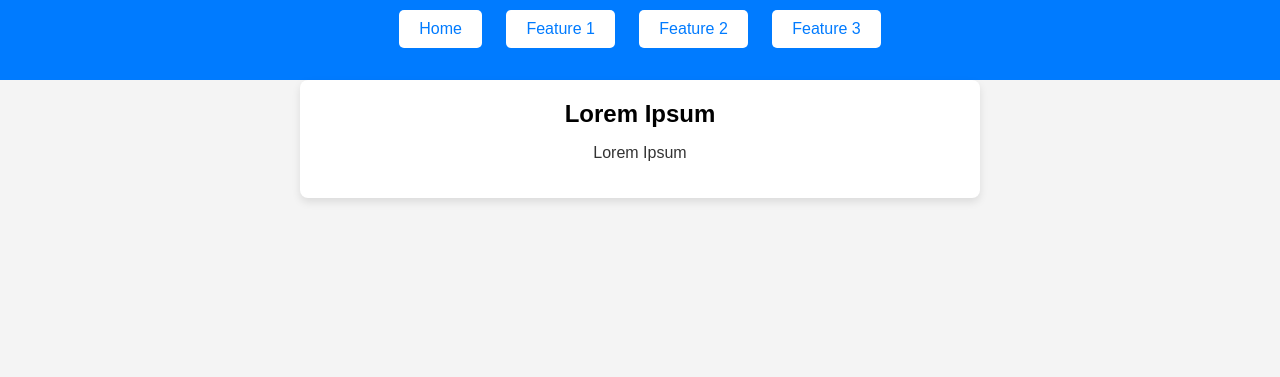
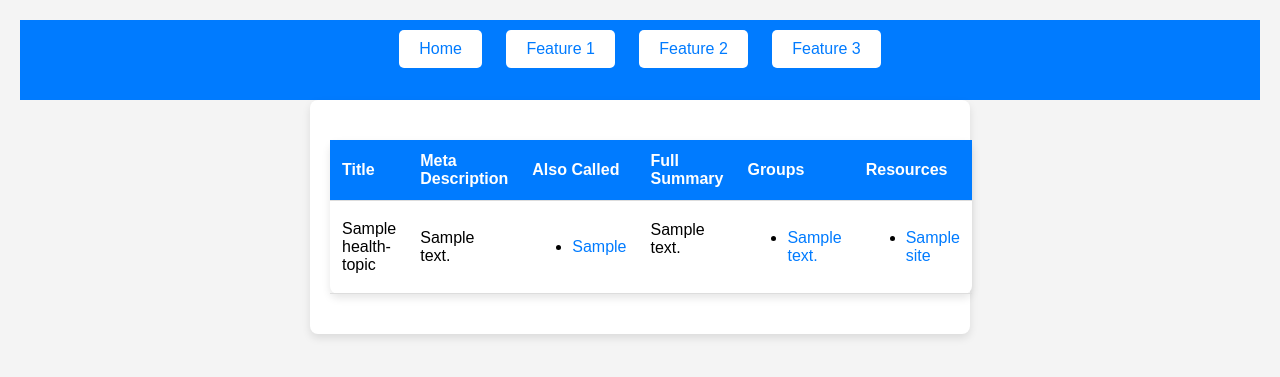
Before and after one commit to UCR-ECCI-MM/Computabilidad, a Flask app: template TP1/Avance1/app/templates/feature3.html in a window 1280 px wide. Shown: the top 377 px of the page. Run offline with Flask 3, Linux system fonts and the light colour scheme; the template is opened without the code that fills it: most values are stand-ins (such as "Sample title", 1, 10 or a date in 2020); parts of the project's set-up code (start-up, migrations or seed data) failed here and were passed over.

Commit message:
Added CSS style for table. And added jinja2 HTML templating for table.

```diff
--- a/TP1/Avance1/app/templates/feature3.html
+++ b/TP1/Avance1/app/templates/feature3.html
@@ -4,11 +4,116 @@
 
 {% block head %}
 <link rel="stylesheet" href="{{url_for('static', filename='style.css')}}" type="text/css" />
+
+<style>
+       body {
+            font-family: Arial, sans-serif;
+            margin: 20px;
+            background-color: #f4f4f4;
+        }
+        table {
+            width: 100%;
+            border-collapse: collapse;
+            margin: 20px 0;
+            background: white;
+            border-radius: 8px;
+            box-shadow: 0 4px 8px rgba(0, 0, 0, 0.1);
+        }
+        th, td {
+            padding: 12px;
+            text-align: left;
+            border-bottom: 1px solid #ddd;
+        }
+        th {
+            background-color: #007bff;
+            color: white;
+        }
+        a {
+            color: #007bff;
+            text-decoration: none;
+        }
+        a:hover {
+            text-decoration: underline;
+        }
+</style>
 {% endblock %}
 
 {% block content %}
     <div class="section">
-        <h1>Lorem Ipsum</h1>
-        <p>Lorem Ipsum</p>
+        <table>
+            <thead>
+                <tr>
+                    <th>Title</th>
+                    <th>Meta Description</th>
+                    <th>Also Called</th>
+                    <th>Full Summary</th>
+                    <th>Groups</th>
+                    <th>Resources</th>
+                </tr>
+            </thead>
+            <tbody>
+                {#  if "health_topic" in json_data["health-topics"] in item #}
+                {% for health_topic in json_data["health-topics"]["health-topic"] %}
+                <tr>
+                    <td>{{health_topic["@title"]}}</td>
+                    <td>{{health_topic["@meta-desc"]}}</td>
+                    <td>
+                        <ul>
+                            {# if "also-called" in health_topic in item #}
+                            {% if health_topic["also-called"] is iterable %}
+                            {% if health_topic["also-called"] is string %}
+                            <li><a href="{{health_topic["@url"]}}">{{health_topic["also-called"]}}</a></li>
+                            {%  else %}
+                            {% for item in health_topic["also-called"] %}
+                            <li><a href="{{health_topic["@url"]}}">{{item}}</a></li>
+                            {% endfor %}
+                            {% endif %}
+                            {% endif %}
+                            {# endif #}
+                        </ul>
+                    </td>
+                    <td>
+                        {{health_topic["full-summary"]["p"][0]["#text"]}}
+                        <ul>
+                        {# if "@title" in health_topic in item #}
+                        {# if "full-summary" in health_topic["@title"] in item #}
+                        {% if "ul" in health_topic["@title"]["full-summary"] in item %}
+                        {# if "li" in health_topic["@title"]["full-summary"]["ul"] in item #}
+                        {% for item in health_topic["@title"]["full-summary"]["ul"]["li"] %}
+                            <li>{{item}}</li>
+                        {% endfor %}
+                        {# endif #}
+                        {% endif %}
+                        {# endif #}
+                        {# endif #}
+                        </ul>
+                    </td>
+                    <td>
+                        <ul>
+                            {# if "@title" in health_topic in item #}
+                            {# if "group" in health_topic["@title"]["group"] in item #}
+                            {% for item in health_topic["@title"]["group"] %}
+                            <li><a href="{{item["@url"]}}">{{item["@text"]}}</a></li>
+                            {% endfor %}
+                            {# endif #}
+                            {# endif #}
+                        </ul>
+                    </td>
+                    <td>
+                        <ul>
+                            {# if "@title" in health_topic in item #}
+                            {# if "site" in health_topic["@title"]["site"] in item #}
+                            {% for item in health_topic["@title"]["site"] %}
+                            <li><a href="{{item["@url"]}}">{{item["@title"]}}</a></li>
+                            {% endfor %}
+                            {# endif #}
+                            {# endif #}
+                        </ul>
+                    </td>
+                </tr>
+                {% endfor %}
+                {#  endif #}
+            </tbody>
+        </table>
     </div>
 {% endblock %}
```
